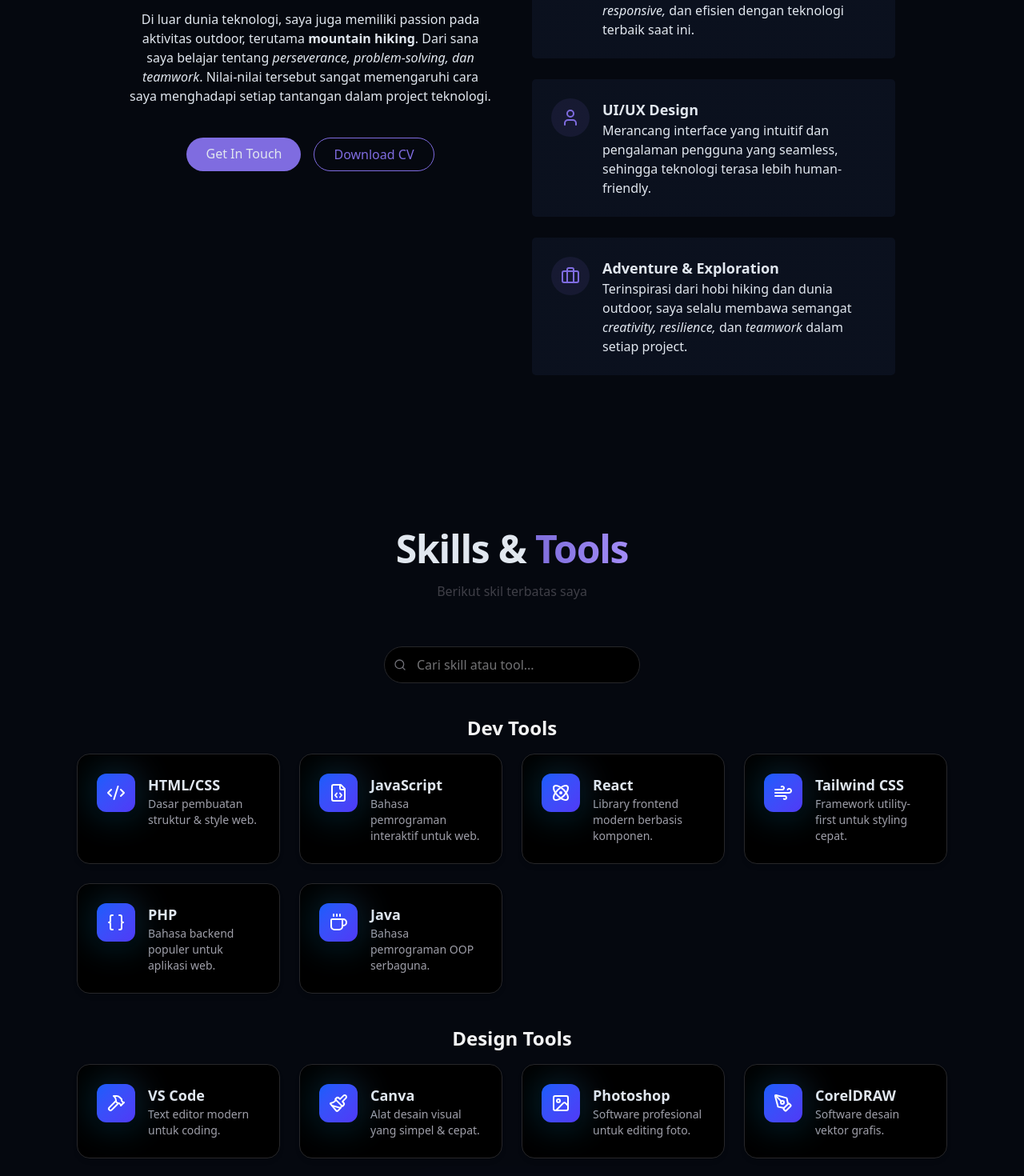
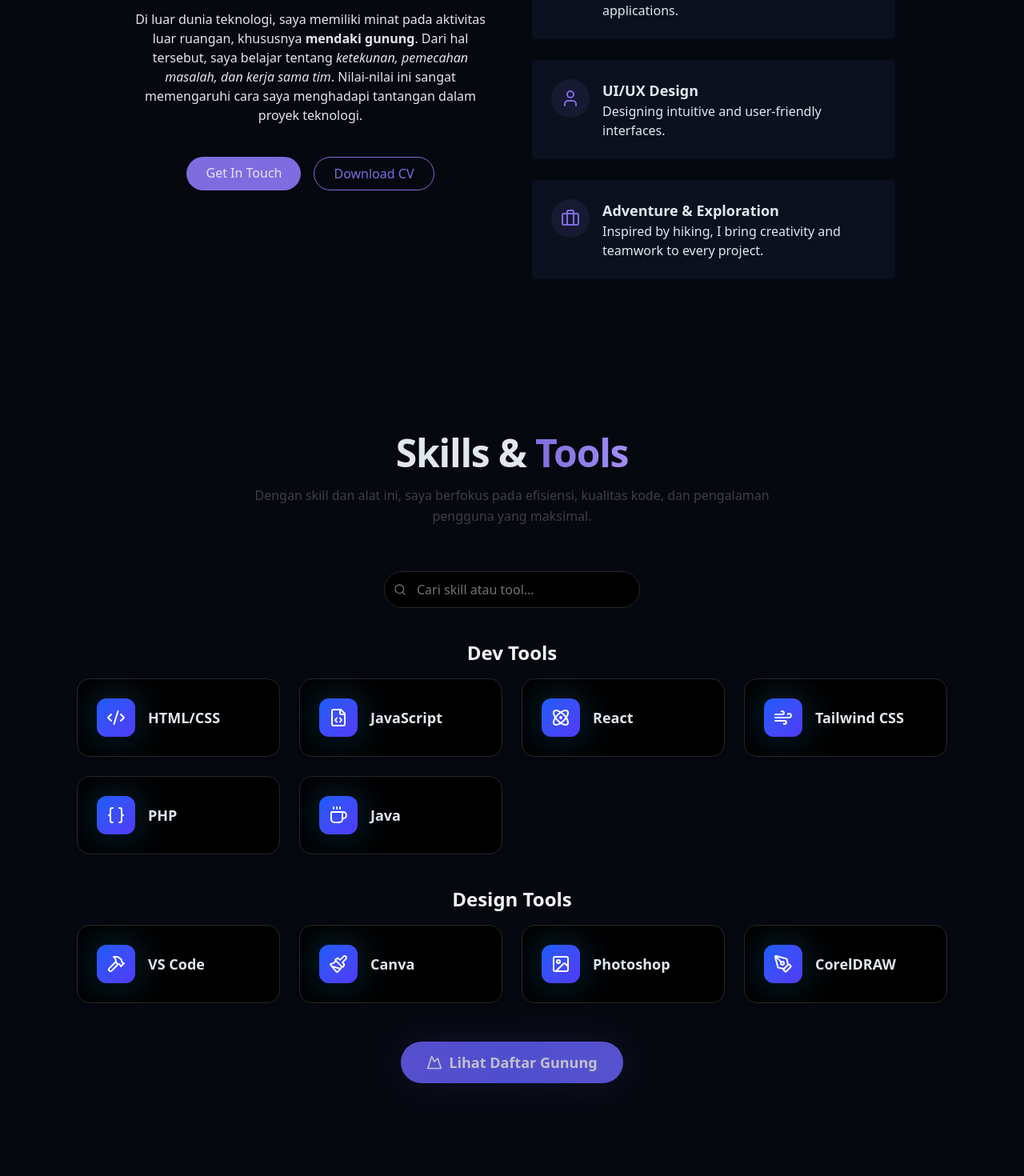
Before and after one commit to dwiprayoga10/dwiportfolio, a React (Vite) app: page / in a window 1280 px wide. Shown: the part 1060-2530 px from the top of the page at 80% size. Built offline with nearby package versions, Linux system fonts and the light colour scheme.

Commit message:
temenananupdate

```diff
--- a/src/components/AboutSection.jsx
+++ b/src/components/AboutSection.jsx
@@ -4,11 +4,12 @@
   return (
     <section id="about" className="py-24 px-4 relative">
       <div className="container mx-auto max-w-5xl">
+        {/* Title */}
         <h2
           className="text-3xl md:text-4xl font-bold mb-12 text-center"
           data-aos="fade-up"
         >
-          About <span className="text-primary"> Me</span>
+          About <span className="text-primary">Me</span>
         </h2>
 
         <div className="grid grid-cols-1 md:grid-cols-2 gap-12 items-start">
@@ -18,17 +19,15 @@
               Informatics Student & Web Enthusiast
             </h3>
 
-            <p className="text-muted-foreground">
-              Di luar dunia teknologi, saya juga memiliki passion pada aktivitas
-              outdoor, terutama{" "}
-              <span className="font-semibold">mountain hiking</span>. Dari sana
-              saya belajar tentang{" "}
-              <span className="italic">
-                perseverance, problem-solving, dan teamwork
-              </span>
-              . Nilai-nilai tersebut sangat memengaruhi cara saya menghadapi
-              setiap tantangan dalam project teknologi.
-            </p>
+<p className="text-muted-foreground">
+  Di luar dunia teknologi, saya memiliki minat pada aktivitas luar ruangan,
+  khususnya <span className="font-semibold">mendaki gunung</span>. Dari hal
+  tersebut, saya belajar tentang{" "}
+  <span className="italic">ketekunan, pemecahan masalah, dan kerja sama tim</span>.
+  Nilai-nilai ini sangat memengaruhi cara saya menghadapi tantangan dalam proyek teknologi.
+</p>
+
+
 
             <div
               className="flex flex-col sm:flex-row gap-4 pt-4 justify-center"
@@ -50,6 +49,7 @@
 
           {/* Cards Section */}
           <div className="order-2 md:order-2 grid grid-cols-1 gap-6">
+            {/* Card 1 */}
             <div className="gradient-border p-6 card-hover" data-aos="fade-up">
               <div className="flex items-start gap-4">
                 <div className="p-3 rounded-full bg-primary/10">
@@ -58,14 +58,13 @@
                 <div className="text-left">
                   <h4 className="font-semibold text-lg">Web Development</h4>
                   <p className="text-muted-foreground">
-                    Membangun aplikasi web yang{" "}
-                    <span className="italic">modern, responsive,</span> dan
-                    efisien dengan teknologi terbaik saat ini.
+                    Building modern and responsive web applications.
                   </p>
                 </div>
               </div>
             </div>
 
+            {/* Card 2 */}
             <div
               className="gradient-border p-6 card-hover"
               data-aos="fade-up"
@@ -78,14 +77,13 @@
                 <div className="text-left">
                   <h4 className="font-semibold text-lg">UI/UX Design</h4>
                   <p className="text-muted-foreground">
-                    Merancang interface yang intuitif dan pengalaman pengguna
-                    yang seamless, sehingga teknologi terasa lebih
-                    human-friendly.
+                    Designing intuitive and user-friendly interfaces.
                   </p>
                 </div>
               </div>
             </div>
 
+            {/* Card 3 */}
             <div
               className="gradient-border p-6 card-hover"
               data-aos="fade-up"
@@ -100,10 +98,7 @@
                     Adventure & Exploration
                   </h4>
                   <p className="text-muted-foreground">
-                    Terinspirasi dari hobi hiking dan dunia outdoor, saya selalu
-                    membawa semangat{" "}
-                    <span className="italic">creativity, resilience,</span> dan{" "}
-                    <span className="italic">teamwork</span> dalam setiap
+                    Inspired by hiking, I bring creativity and teamwork to every
                     project.
                   </p>
                 </div>
--- a/src/components/HeroSection.jsx
+++ b/src/components/HeroSection.jsx
@@ -37,11 +37,11 @@
             </span>
           </h1>
 
-<p className="text-lg md:text-xl text-muted-foreground max-w-2xl mx-auto opacity-0 animate-fade-in-delay-3">
-  Saya adalah mahasiswa Teknik Informatika di Universitas Dian Nuswantoro.
-  Memiliki minat pada teknologi dan kreativitas, saya senang membangun pengalaman web modern.
+<p className="text-lg md:text-xl text-muted-foreground max-w-1xl mx-auto opacity-0 animate-fade-in-delay-3">
+  I am an Informatics Engineering student at Dian Nuswantoro University.
+  With a strong interest in technology and creativity, I enjoy building modern web experiences.
+</p>
 
-</p>
 
 
           <div className="pt-4 opacity-0 animate-fade-in-delay-4">
--- a/src/components/Navbar.jsx
+++ b/src/components/Navbar.jsx
@@ -13,7 +13,7 @@
 const Navbar = () => {
   const [isScrolled, setIsScrolled] = useState(false);
   const [isMenuOpen, setIsMenuOpen] = useState(false);
-  const [isDarkMode, setIsDarkMode] = useState(true); // default dark mode
+  const [isDarkMode, setIsDarkMode] = useState(true);
 
   /* ====== Scroll Effect ====== */
   useEffect(() => {
@@ -45,9 +45,7 @@
     <nav
       className={cn(
         "fixed w-full z-40 transition-all duration-300",
-        isScrolled
-          ? "py-3 bg-background/80 backdrop-blur-md shadow-sm"
-          : "py-5 bg-transparent"
+        isScrolled ? "py-3" : "py-5"
       )}
     >
       <div className="container mx-auto px-4 md:px-8 flex items-center justify-between">
--- a/src/components/ProjectsSection.jsx
+++ b/src/components/ProjectsSection.jsx
@@ -6,7 +6,7 @@
   title: "Website Sewa Aset Jasa Raharja",
   description: "Website Pemesanan dan Penyewaan Gedung dan Ruangan Semarang.",
   image: "/projects/project4.png",
-  tags: ["React", "TailwindCSS", "Supabase"],
+  tags: ["Laravel", "TailwindCSS"],
   demoUrl: "https://www.sewaasetjrsemarang.com/",
   githubUrl: "#",
 },
@@ -17,7 +17,7 @@
     description:
       "Interactive analytics dashboard with data visualization and filtering capabilities.",
     image: "/projects/project6.jpg",
-    tags: ["TypeScript", "D3.js", "Next.js"],
+    tags: [""],
     demoUrl: "#",
     githubUrl: "#",
   },
@@ -27,7 +27,7 @@
     description:
       "Website akuntansi milik mitraku cibuyur .",
     image: "/projects/project5.png",
-    tags: ["React", "Node.js", "Stripe"],
+    tags: [""],
     demoUrl: "#",
     githubUrl: "#",
   },
--- a/src/components/SkillsSection.jsx
+++ b/src/components/SkillsSection.jsx
@@ -19,69 +19,19 @@
 
 // --- DATA ---------------------------------------------
 const devSkills = [
-  {
-    name: "HTML/CSS",
-    icon: Code2,
-    tags: ["Frontend", "Struktur", "Styling"],
-    desc: "Dasar pembuatan struktur & style web.",
-  },
-  {
-    name: "JavaScript",
-    icon: FileCode,
-    tags: ["Frontend", "Interaktif", "Dynamic"],
-    desc: "Bahasa pemrograman interaktif untuk web.",
-  },
-  {
-    name: "React",
-    icon: Atom,
-    tags: ["Frontend", "Komponen", "SPA"],
-    desc: "Library frontend modern berbasis komponen.",
-  },
-  {
-    name: "Tailwind CSS",
-    icon: Wind,
-    tags: ["Frontend", "Utility-First", "Responsive"],
-    desc: "Framework utility-first untuk styling cepat.",
-  },
-  {
-    name: "PHP",
-    icon: Braces,
-    tags: ["Backend", "Server-Side", "Dynamic"],
-    desc: "Bahasa backend populer untuk aplikasi web.",
-  },
-  {
-    name: "Java",
-    icon: Coffee,
-    tags: ["Backend", "OOP", "Cross-Platform"],
-    desc: "Bahasa pemrograman OOP serbaguna.",
-  },
+  { name: "HTML/CSS", icon: Code2 },
+  { name: "JavaScript", icon: FileCode },
+  { name: "React", icon: Atom },
+  { name: "Tailwind CSS", icon: Wind },
+  { name: "PHP", icon: Braces },
+  { name: "Java", icon: Coffee },
 ];
 
 const designTools = [
-  {
-    name: "VS Code",
-    icon: Hammer,
-    tags: ["Tooling", "Editor", "Extensions"],
-    desc: "Text editor modern untuk coding.",
-  },
-  {
-    name: "Canva",
-    icon: Paintbrush,
-    tags: ["Design", "Cepat", "Visual"],
-    desc: "Alat desain visual yang simpel & cepat.",
-  },
-  {
-    name: "Photoshop",
-    icon: ImageIcon,
-    tags: ["Design", "Photo Editing", "Advanced"],
-    desc: "Software profesional untuk editing foto.",
-  },
-  {
-    name: "CorelDRAW",
-    icon: PenTool,
-    tags: ["Design", "Vektor", "Grafis"],
-    desc: "Software desain vektor grafis.",
-  },
+  { name: "VS Code", icon: Hammer },
+  { name: "Canva", icon: Paintbrush },
+  { name: "Photoshop", icon: ImageIcon },
+  { name: "CorelDRAW", icon: PenTool },
 ];
 
 // --- MOUNTAINS ---------------------------------------
@@ -123,7 +73,7 @@
       className="group relative overflow-hidden rounded-2xl p-4 sm:p-6
       border border-zinc-800 dark:border-white/10
       bg-black dark:bg-zinc-900/60
-      shadow-md hover:shadow-xl hover:-translate-y-1 transition-all text-left"
+      shadow-md hover:shadow-lg hover:-translate-y-1 transition-all text-left"
     >
       {children}
     </motion.div>
@@ -179,7 +129,7 @@
             </span>
           </h2>
           <p className="mt-3 sm:mt-4 text-sm sm:text-base text-zinc-700 dark:text-zinc-300 max-w-2xl mx-auto leading-relaxed">
-           Berikut skil terbatas saya
+            Dengan skill dan alat ini, saya berfokus pada efisiensi, kualitas kode, dan pengalaman pengguna yang maksimal.
           </p>
         </motion.div>
 
@@ -208,19 +158,14 @@
           whileInView={{ opacity: 1, y: 0 }}
           transition={{ duration: 0.6, ease: "easeOut", staggerChildren: 0.15 }}
           viewport={{ once: true }}
-          className="grid grid-cols-2 sm:grid-cols-3 md:grid-cols-4 gap-4 sm:gap-6 mb-10"
+          className="grid grid-cols-2 sm:grid-cols-3 md:grid-cols-4 gap-3 sm:gap-6 mb-10"
         >
           <AnimatePresence>
             {filteredSkills.dev.map((item, idx) => (
               <Card key={`dev-${item.name}-${idx}`}>
-                <div className="flex items-start gap-3 sm:gap-4">
+                <div className="flex items-center gap-3 sm:gap-4">
                   <IconBadge Icon={item.icon || Hammer} />
-                  <div>
-                    <h3 className="text-base sm:text-lg font-semibold">{item.name}</h3>
-                    {item.desc && (
-                      <p className="text-xs sm:text-sm text-zinc-400">{item.desc}</p>
-                    )}
-                  </div>
+                  <h3 className="text-sm sm:text-lg font-semibold leading-snug">{item.name}</h3>
                 </div>
               </Card>
             ))}
@@ -234,19 +179,14 @@
           whileInView={{ opacity: 1, y: 0 }}
           transition={{ duration: 0.6, ease: "easeOut", staggerChildren: 0.15 }}
           viewport={{ once: true }}
-          className="grid grid-cols-2 sm:grid-cols-3 md:grid-cols-4 gap-4 sm:gap-6"
+          className="grid grid-cols-2 sm:grid-cols-3 md:grid-cols-4 gap-3 sm:gap-6"
         >
           <AnimatePresence>
             {filteredSkills.design.map((item, idx) => (
               <Card key={`design-${item.name}-${idx}`}>
-                <div className="flex items-start gap-3 sm:gap-4">
+                <div className="flex items-center gap-3 sm:gap-4">
                   <IconBadge Icon={item.icon || Hammer} />
-                  <div>
-                    <h3 className="text-base sm:text-lg font-semibold">{item.name}</h3>
-                    {item.desc && (
-                      <p className="text-xs sm:text-sm text-zinc-400">{item.desc}</p>
-                    )}
-                  </div>
+                  <h3 className="text-sm sm:text-lg font-semibold leading-snug">{item.name}</h3>
                 </div>
               </Card>
             ))}
@@ -279,7 +219,7 @@
               animate={{ opacity: 1, y: 0 }}
               exit={{ opacity: 0, y: 40 }}
               transition={{ duration: 0.5, ease: "easeOut" }}
-              className="grid grid-cols-2 sm:grid-cols-3 md:grid-cols-4 gap-4 sm:gap-6 mt-8 sm:mt-10"
+              className="grid grid-cols-2 sm:grid-cols-3 md:grid-cols-4 gap-3 sm:gap-6 mt-8 sm:mt-10"
             >
               {filteredMountains.map((item, idx) => (
                 <Card key={`mountain-${idx}`}>
```
